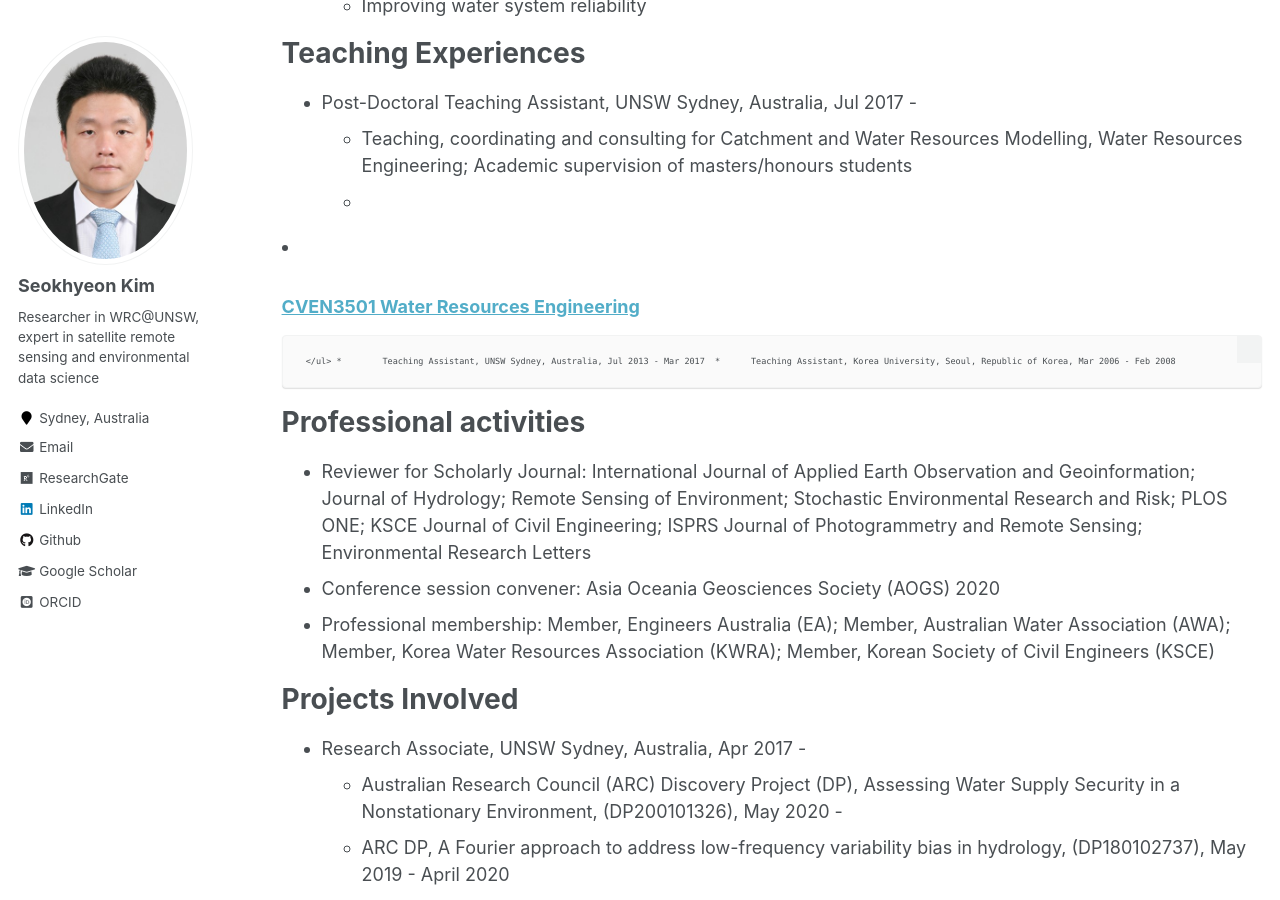
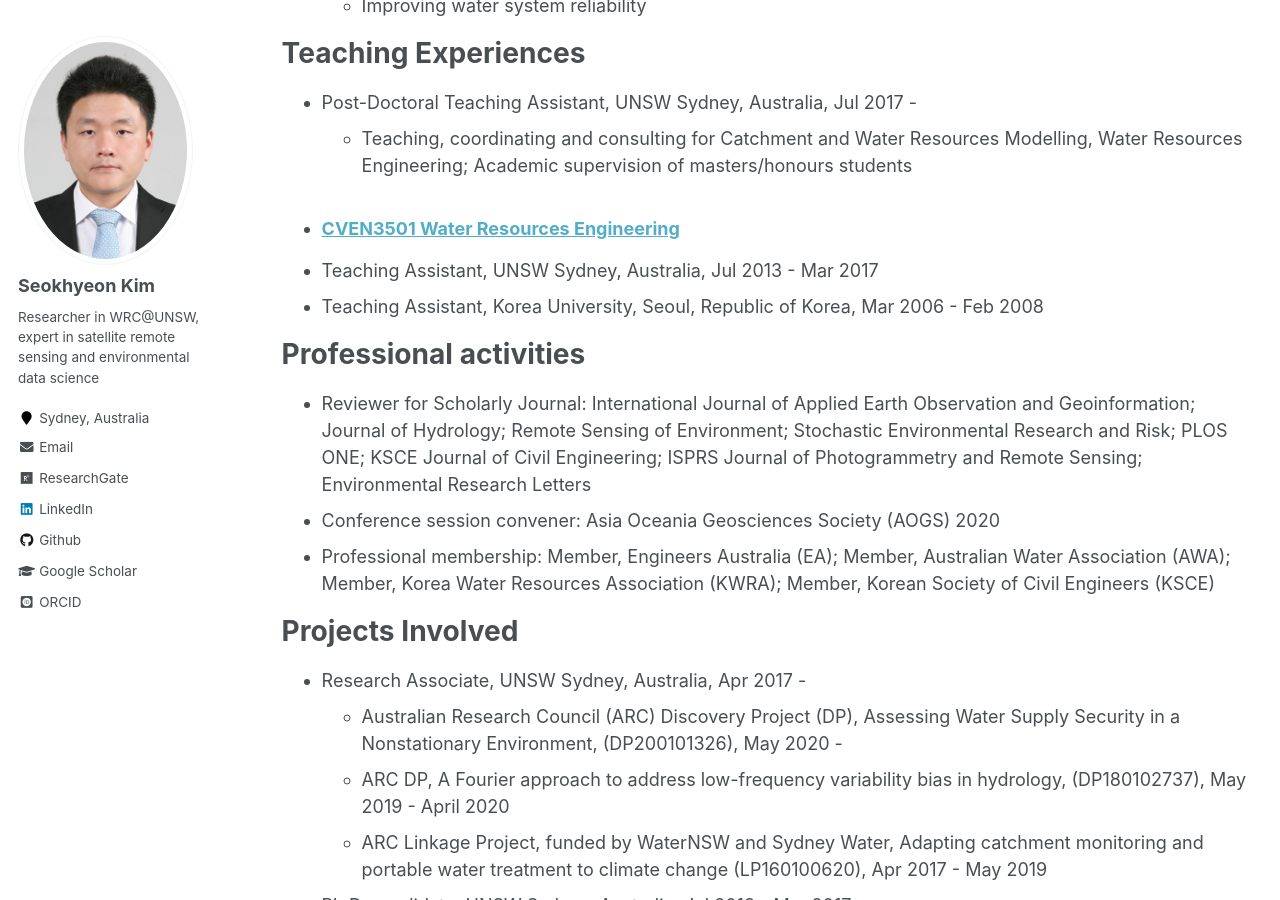
Before and after one commit to uawds/SanghoonJunWater.github.io, a Jekyll site: the page built from _pages/cv.md, in a window 1280 px wide and 900 px high, scrolled down 2447 px. Built offline with Jekyll 4.4.1, drawn with Linux system fonts in a browser that asks for light colours; some web fonts are replaced.

Commit message:
Update cv.md

```diff
--- a/_pages/cv.md
+++ b/_pages/cv.md
@@ -75,9 +75,10 @@ Teaching Experiences
 ======
 * Post-Doctoral Teaching Assistant, UNSW Sydney, Australia, Jul 2017 -
   *	Teaching, coordinating and consulting for Catchment and Water Resources Modelling, Water Resources Engineering; Academic supervision of masters/honours students
-    + <ul>{% for post in site.teaching %}
-     {% include archive-single-cv.html %}
-     {% endfor %}</ul>
+<ul>{% for post in site.teaching %}
+  {% include archive-single-cv.html %}
+  {% endfor %}</ul>
+
 *	Teaching Assistant, UNSW Sydney, Australia, Jul 2013 - Mar 2017
 *	Teaching Assistant, Korea University, Seoul, Republic of Korea, Mar 2006 - Feb 2008
 
```
